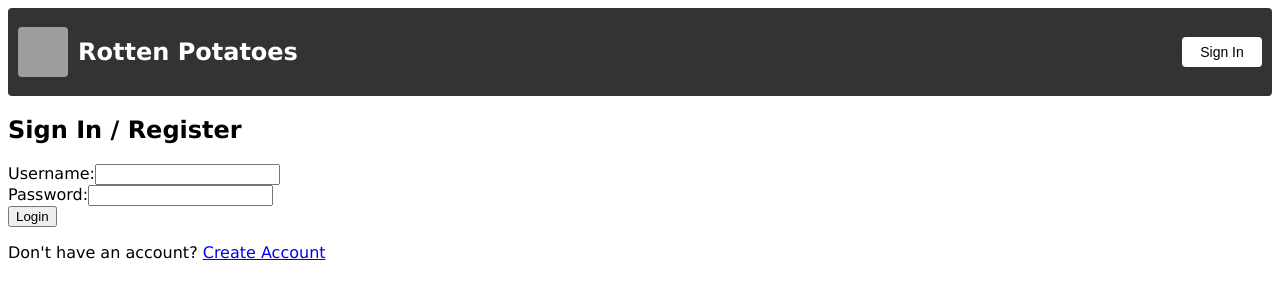
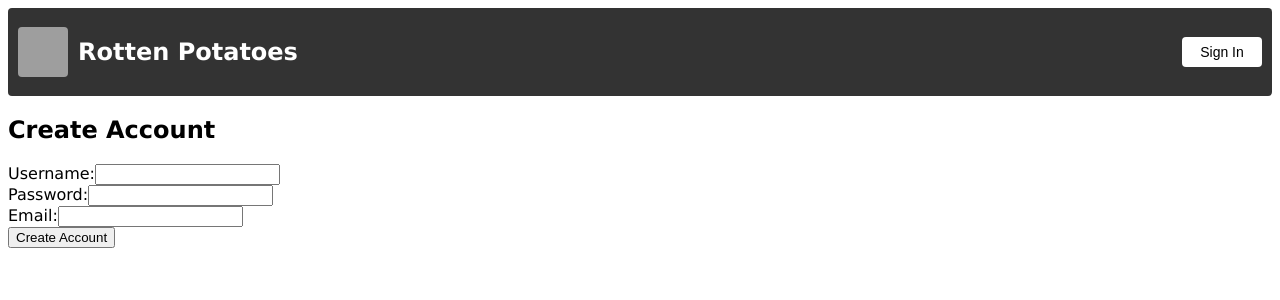
Before and after one commit to dantevazquez/Movie-Reviews, a React (Vite) app: page /create-account in a window 1280 px wide. Shown: the top 300 px of the page. Built offline with nearby package versions, Linux system fonts and the light colour scheme; grey boxes are pictures that could not be loaded.

Commit message:
fixed issue in create account page

```diff
--- a/src/client/components/CreateAccountPage.jsx
+++ b/src/client/components/CreateAccountPage.jsx
@@ -1,53 +1,58 @@
 import React, { useState } from 'react';
-import { Link, useNavigate } from 'react-router-dom';
+import { useNavigate } from 'react-router-dom';
 import axios from 'axios';
 
-function SignInRegisterPage() {
-  const [username, setUsername] = useState('');
-  const [password, setPassword] = useState('');
+function CreateAccountPage() {
+
   const navigate = useNavigate();
 
-  const handleLogin = async (e) => {
+  const [formData, setFormData] = useState({
+    username: '',
+    password: '',
+    email: '',
+  });
+
+  const handleChange = (e) => {
+    const { name, value } = e.target;
+    setFormData({ ...formData, [name]: value });
+  };
+
+  const handleSubmit = async (e) => {
     e.preventDefault();
 
     try {
-      const response = await axios.post('/auth/login', { username, password });
-      const { token, user } = response.data;
-      console.log(response.data);
-
-      // Save token and user information to cache
-      localStorage.setItem('token', token);
-      localStorage.setItem('user', JSON.stringify(user));
-
-      // Redirect to the home page
-      window.alert('User succesfully logged in!')
-      navigate('/');
+      const response = await axios.post('/auth/register', formData);
+      window.alert('User registered successfully:');
+      console.log('User registered successfully:', response.data);
+      navigate('/signin-register');
     } catch (error) {
-      console.error('Login error:', error);
-      window.alert('Login unsuccessful. Please check your credentials and try again.');
+      console.error('Error registering user:', error.response.data);
     }
   };
 
   return (
     <div>
-      <h2>Sign In / Register</h2>
-      <form onSubmit={handleLogin}>
+      <h2>Create Account</h2>
+      <form onSubmit={handleSubmit}>
         <label>
           Username:
-          <input type="text" value={username} onChange={(e) => setUsername(e.target.value)} />
+          <input type="text" name="username" value={formData.username} onChange={handleChange} />
         </label>
         <br />
         <label>
           Password:
-          <input type="password" value={password} onChange={(e) => setPassword(e.target.value)} />
+          <input type="password" name="password" value={formData.password} onChange={handleChange} />
         </label>
         <br />
-        <button type="submit">Login</button>
+        <label>
+          Email:
+          <input type="email" name="email" value={formData.email} onChange={handleChange} />
+        </label>
+        <br />
+        <button type="submit">Create Account</button>
       </form>
-
-      <p>Don't have an account? <Link to="/create-account">Create Account</Link></p>
     </div>
   );
 }
 
-export default SignInRegisterPage;
+export default CreateAccountPage;
```
